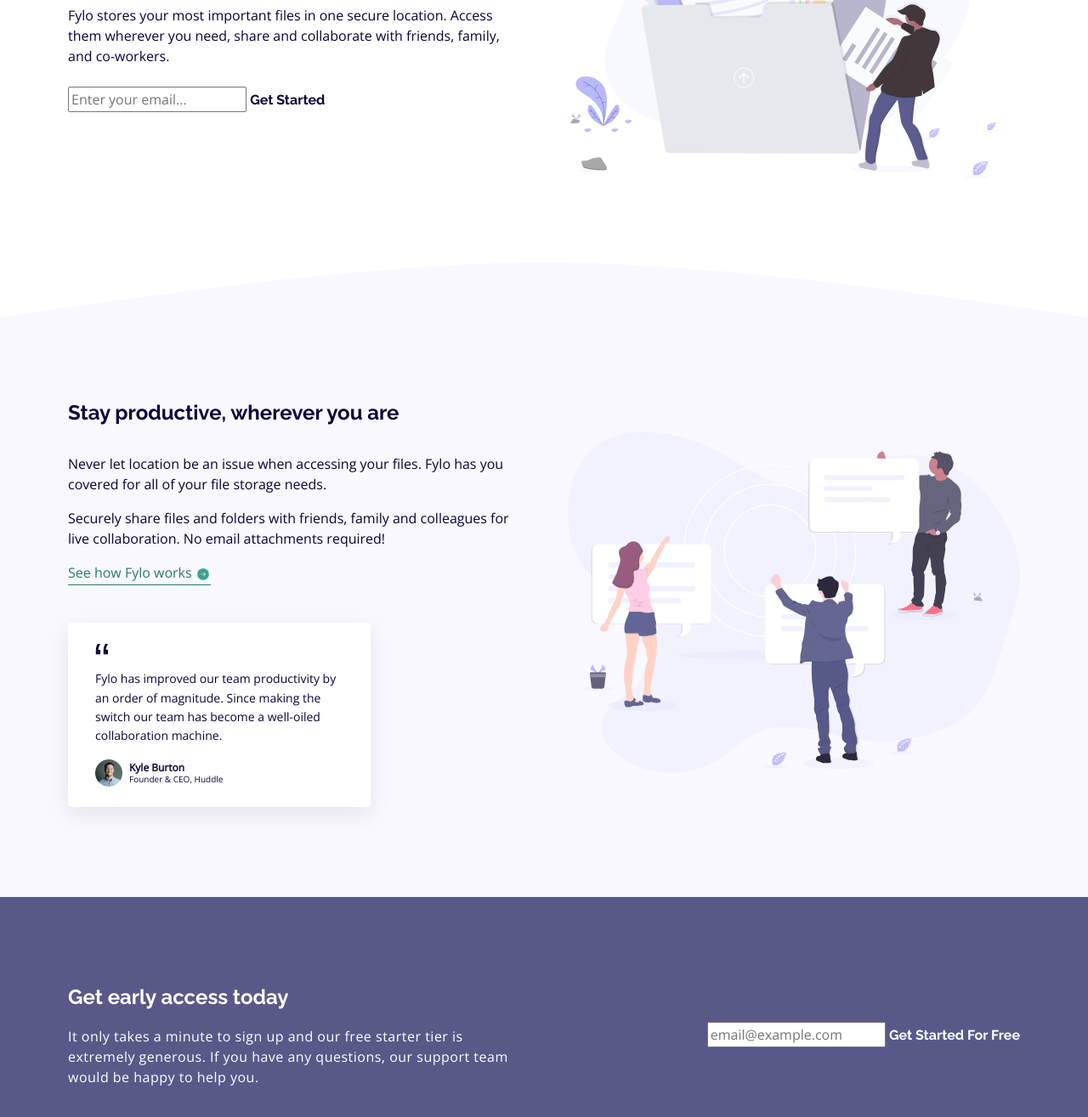
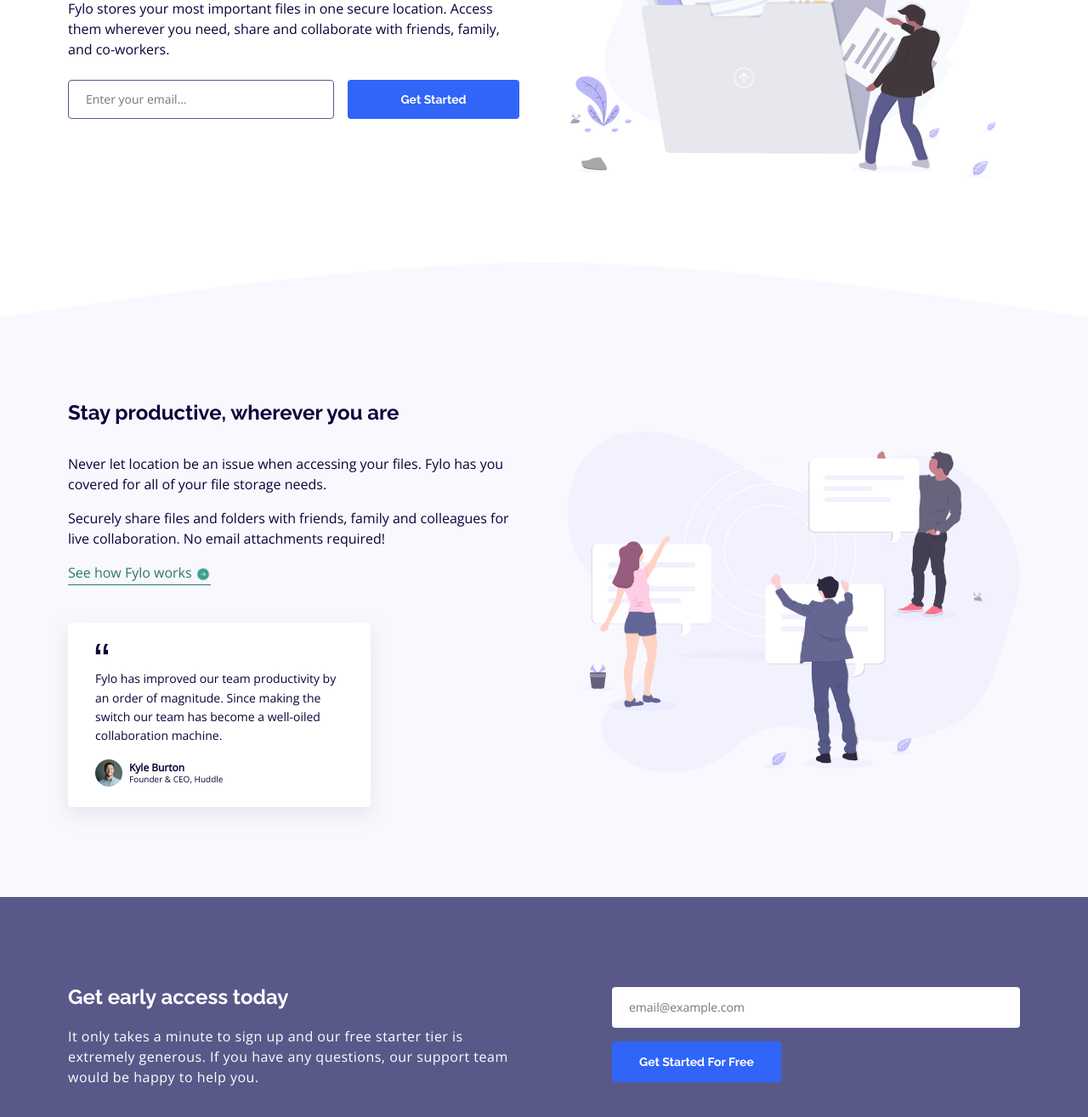
Before and after one commit to osoriodev/fylo-page-lt, a website built with Parcel: page src/index.html in a window 1280 px wide. Shown: the part 305-1620 px from the top of the page at 85% size. Built offline with nearby package versions, Linux system fonts and the light colour scheme.

Commit message:
feat: add form component

```diff
--- a/src/index.html
+++ b/src/index.html
@@ -39,16 +39,16 @@
             Fylo stores your most important files in one secure location. Access them wherever you need,
             share and collaborate with friends, family, and co-workers.
           </p>
-          <form class="hero__form" action="#">
+          <form class="form form--one" action="#">
             <label class="sr-only" for="email-one">Enter your email</label>
             <input
-              class="hero__field"
+              class="form__field form__field--one"
               type="email"
               name="email"
               id="email-one"
               placeholder="Enter your email..."
             >
-            <button class="hero__cta" type="submit">Get Started</button>
+            <button class="form__cta form__cta--one" type="submit">Get Started</button>
           </form>
         </div>
       </section>
@@ -58,11 +58,11 @@
         </div>
         <div class="panel__content">
           <h2 class="panel__title">Stay productive, wherever you are</h2>
-          <p class="panel__desc">
+          <p>
             Never let location be an issue when accessing your files.
             Fylo has you covered for all of your file storage needs.
           </p>
-          <p class="panel__desc">
+          <p>
             Securely share files and folders with friends, family and colleagues
             for live collaboration. No email attachments required!
           </p>
@@ -98,16 +98,16 @@
             If you have any questions, our support team would be happy to help you.
           </p>
         </div>
-        <form class="banner__form" action="#">
+        <form class="form form--two" action="#">
           <label class="sr-only" for="email-two">Enter your email</label>
           <input
-            class="banner__field"
+            class="form__field form__field--two"
             type="email"
             name="email"
             id="email-two"
             placeholder="email@example.com"
           >
-          <button class="banner__cta" type="submit">Get Started For Free</button>
+          <button class="form__cta form__cta--two" type="submit">Get Started For Free</button>
         </form>
       </section>
     </main>
--- /dev/null
+++ b/src/scss/components/_form.scss
@@ -0,0 +1,64 @@
+@use '../utils' as *;
+
+.form {
+  display: flex;
+  flex-direction: column;
+  gap: rem(16);
+  width: 100%;
+  font-size: rem(14);
+
+  &--one {
+    max-width: rem(536);
+
+    @include respond-to('md') {
+      flex-direction: row;
+    }
+  }
+
+  &--two {
+    max-width: rem(480);
+
+    @include respond-to('xl') {
+      margin-right: rem(40);
+    }
+  }
+
+  &__field {
+    width: 100%;
+    border-radius: 4px;
+    line-height: rem(20);
+    color: var(--clr-main);
+
+    &--one {
+      padding: rem(12) rem(20);
+      border: 1px solid var(--clr-main-lt);
+    }
+
+    &--two {
+      padding: rem(14) rem(20);
+      border: none;
+    }
+  }
+
+  &__cta {
+    border-radius: 4px;
+    line-height: 1;
+    color: var(--clr-ntrl);
+    background-color: var(--clr-blue);
+    transition: background-color 0.2s ease;
+
+    &:hover {
+      background-color: lighten(#3065F8, 8%);
+    }
+
+    &--one {
+      padding: rem(16) rem(62);
+      flex-shrink: 0;
+    }
+
+    &--two {
+      padding: rem(17) rem(32);
+      align-self: start;
+    }
+  }
+}
--- a/src/scss/components/_index.scss
+++ b/src/scss/components/_index.scss
@@ -1 +1,2 @@
+@forward 'form';
 @forward 'card';
```
